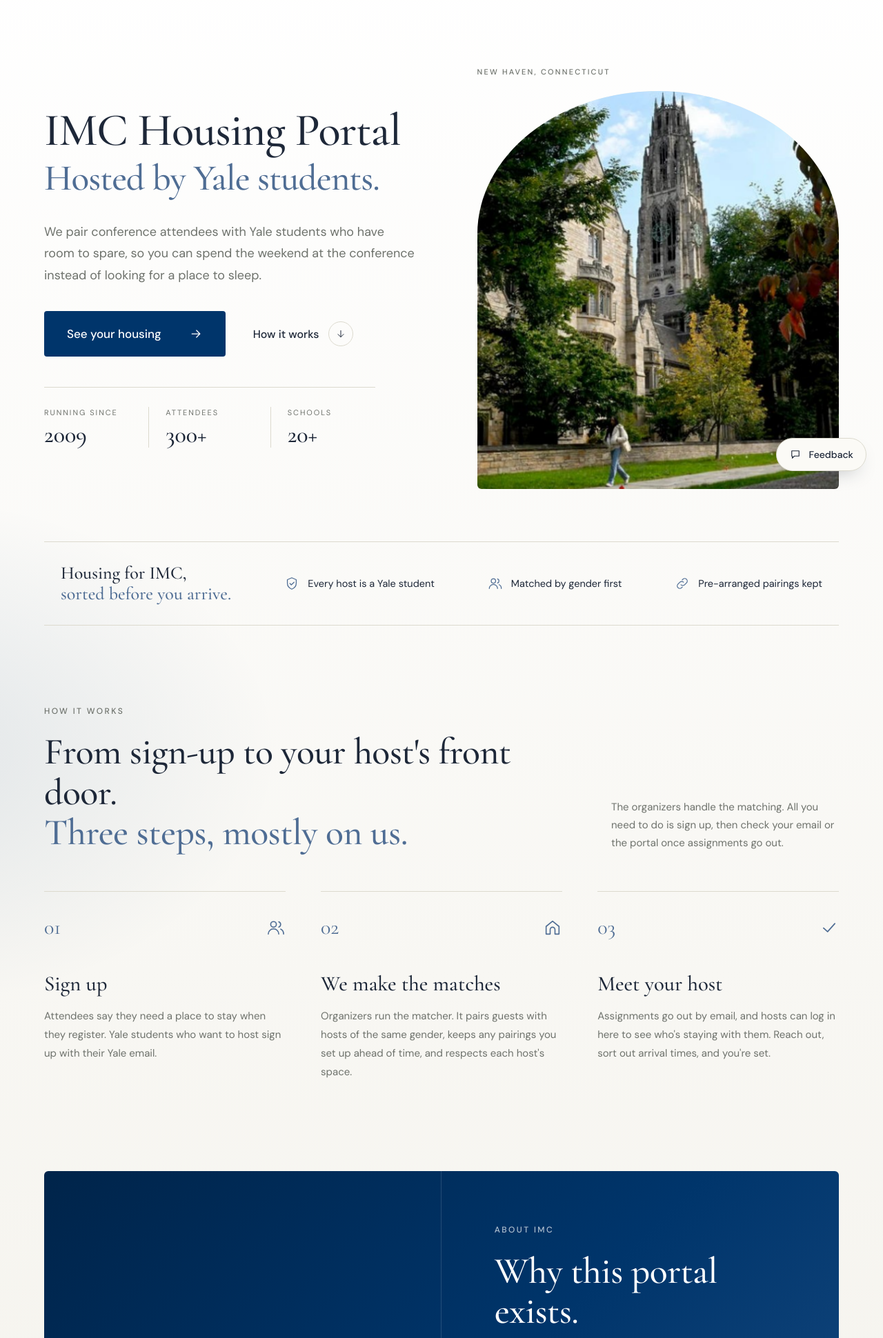
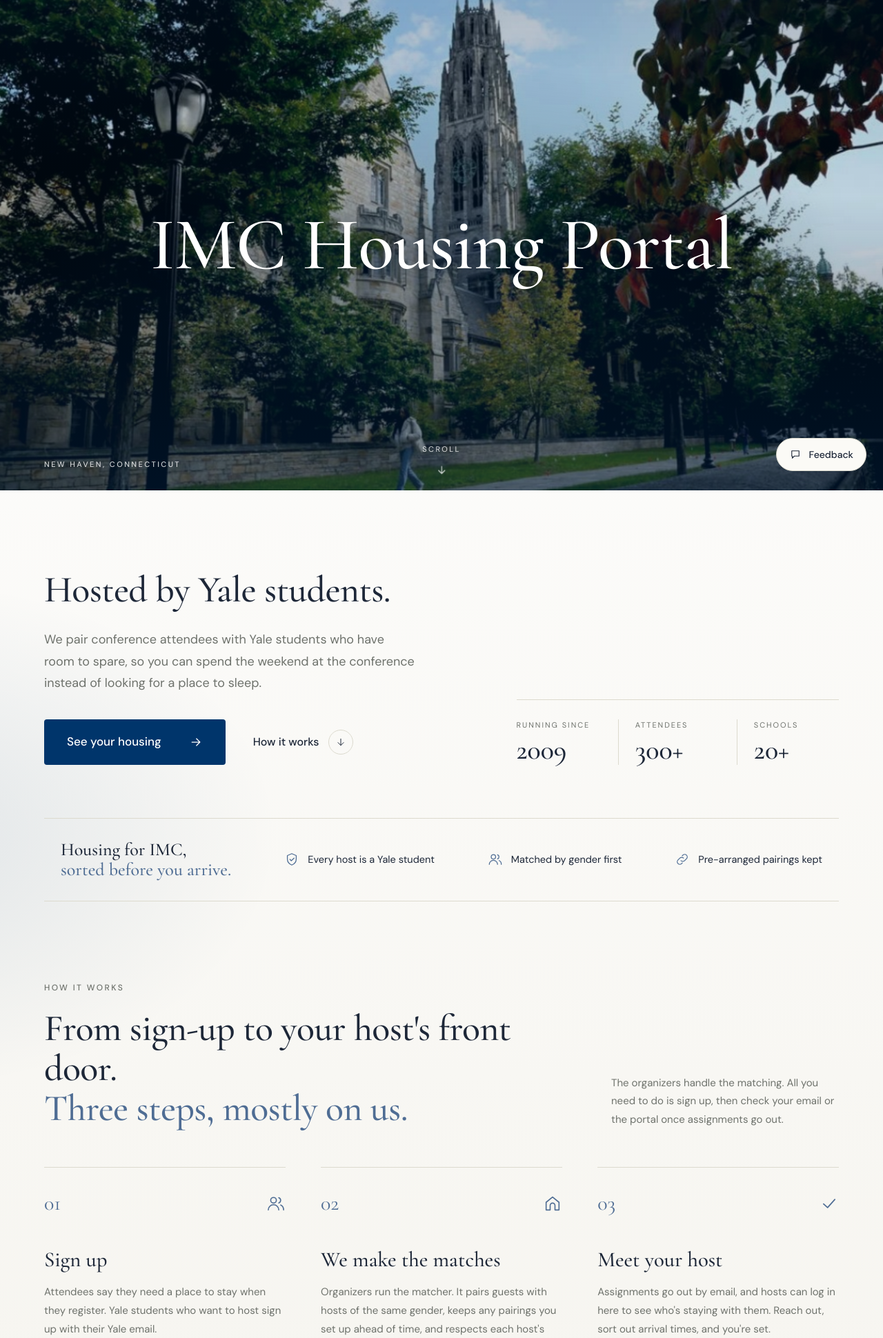
Before and after one commit to bmjyay/digital, a Flask app: page / in a window 1280 px wide. Shown: the part 93-2033 px from the top of the page at 69% size. Run offline with Flask 3, Linux system fonts and the light colour scheme; data that the repository does not hold is empty.

Commit message:
Full-width photo banner, scroll-in text, equal-width wave buttons
- Harkness photo now fills the screen width under the nav, with
  "IMC Housing Portal" centered on it, a navy shade for contrast, a
  scroll cue, and a light parallax as you scroll away
- Everything below fades up into view as it scrolls in (staggered for
  the steps); content stays visible if JS is off or motion is reduced
- Wave, Wave back, Undo and Remove are a fixed 112px wide

```diff
--- a/static/css/portal.css
+++ b/static/css/portal.css
@@ -180,31 +180,69 @@ h1, h2, h3, p { margin: 0; }
 .input:focus { outline: none; border-color: var(--yale); box-shadow: 0 0 0 3px var(--ring); }
 textarea.input { resize: vertical; min-height: 120px; line-height: 1.5; }
 
-/* Hero */
-.hero {
-  display: grid; grid-template-columns: minmax(0, 1.05fr) minmax(0, 1fr);
-  gap: clamp(40px, 6vw, 110px); align-items: center;
-  padding-top: clamp(48px, 8vw, 96px); padding-bottom: clamp(48px, 6vw, 80px);
+/* Banner */
+.banner {
+  position: relative; isolation: isolate; overflow: hidden;
+  height: calc(100svh - 89px); min-height: 520px; max-height: 980px;
+  display: grid; place-items: center; text-align: center; color: #fff;
+  background: var(--yale);
 }
-.hero__copy { display: flex; flex-direction: column; gap: 36px; }
-.hero__actions { display: flex; flex-wrap: wrap; align-items: center; gap: 20px 40px; }
-.hero__facts { display: flex; gap: 0; margin: 8px 0 0; padding-top: 28px; border-top: 1px solid var(--line); max-width: 480px; }
+.banner__img {
+  position: absolute; inset: 0; z-index: -2; width: 100%; height: 100%;
+  object-fit: cover; object-position: 50% 12%;
+  transform: translate3d(0, var(--parallax, 0px), 0) scale(1.06);
+  animation: settle 1.8s cubic-bezier(.2,.7,.2,1) both;
+}
+.banner__shade {
+  position: absolute; inset: 0; z-index: -1;
+  background:
+    linear-gradient(180deg, rgba(0, 36, 74, .30) 0%, rgba(0, 36, 74, .18) 40%, rgba(0, 28, 58, .62) 100%),
+    radial-gradient(60% 50% at 50% 50%, rgba(0, 28, 58, .35), transparent 75%);
+}
+.banner__content { padding: 0 var(--gutter); opacity: var(--title-fade, 1); }
+.banner__title {
+  font-family: var(--serif); font-weight: 500; color: #fff;
+  font-size: clamp(48px, 8.4vw, 128px); line-height: 1; letter-spacing: -0.01em;
+  text-shadow: 0 2px 30px rgba(0, 20, 45, .35);
+  animation: rise-in 1.2s .25s cubic-bezier(.2,.7,.2,1) both;
+}
+.banner__place {
+  position: absolute; left: var(--gutter); bottom: 28px;
+  font-size: 11px; font-weight: 500; letter-spacing: .22em; text-transform: uppercase; color: rgba(255, 255, 255, .8);
+}
+.banner__cue {
+  position: absolute; left: 50%; bottom: 24px; transform: translateX(-50%);
+  display: flex; flex-direction: column; align-items: center; gap: 8px;
+  color: rgba(255, 255, 255, .85); text-decoration: none;
+  font-size: 11px; letter-spacing: .22em; text-transform: uppercase;
+}
+.banner__cue svg { animation: nudge 2s ease-in-out infinite; }
+@keyframes settle { from { opacity: 0; transform: scale(1.14); } }
+@keyframes rise-in { from { opacity: 0; transform: translateY(18px); } }
+@keyframes nudge { 0%, 100% { transform: translateY(0); } 50% { transform: translateY(5px); } }
+
+/* Intro */
+.intro {
+  display: grid; grid-template-columns: minmax(0, 1.3fr) minmax(0, 1fr);
+  gap: clamp(40px, 6vw, 110px); align-items: end;
+  padding-top: clamp(64px, 9vw, 120px); padding-bottom: clamp(48px, 6vw, 80px);
+}
+.intro__copy { display: flex; flex-direction: column; gap: 28px; }
+.intro__copy .h2 { color: var(--ink); }
+.hero__actions { display: flex; flex-wrap: wrap; align-items: center; gap: 20px 40px; margin-top: 8px; }
+.hero__facts { display: flex; gap: 0; margin: 0; padding-top: 28px; border-top: 1px solid var(--line); }
 .hero__facts div { flex: 1; }
 .hero__facts div + div { padding-left: 24px; border-left: 1px solid var(--line); margin-left: 24px; }
 .hero__facts dt { font-size: 11px; letter-spacing: .18em; text-transform: uppercase; color: var(--muted); }
-.hero__facts dd { margin: 4px 0 0; font-family: var(--serif); font-size: 34px; font-weight: 500; color: var(--ink); line-height: 1.1; }
+.hero__facts dd { margin: 4px 0 0; font-family: var(--serif); font-size: 40px; font-weight: 500; color: var(--ink); line-height: 1.1; }
 
-.hero__media { margin: 0; }
-.hero__place { font-size: 11px; font-weight: 500; letter-spacing: .2em; text-transform: uppercase; color: var(--muted); margin-bottom: 18px; }
-.arch {
-  aspect-ratio: 4 / 4.4; border-radius: 50% 50% 6px 6px / 36% 36% 6px 6px;
-  overflow: hidden; background: var(--panel);
+/* Scroll reveal (only when JS is running, so content is never hidden without it) */
+.js [data-reveal] {
+  opacity: 0; transform: translateY(28px);
+  transition: opacity .9s cubic-bezier(.2,.7,.2,1), transform .9s cubic-bezier(.2,.7,.2,1);
+  transition-delay: var(--reveal-delay, 0s);
 }
-.arch img {
-  width: 100%; height: 100%; object-fit: cover; object-position: 54% 50%;
-  transform: scale(1.02); animation: settle 1.6s cubic-bezier(.2,.7,.2,1) both;
-}
-@keyframes settle { from { transform: scale(1.08); opacity: 0; } to { transform: scale(1.02); opacity: 1; } }
+.js [data-reveal].is-visible { opacity: 1; transform: none; }
 
 /* Strip */
 .strip {
@@ -304,7 +342,8 @@ textarea.input { resize: vertical; min-height: 120px; line-height: 1.5; }
 .person__status--requestedYou { background: #e3ebf6; color: var(--yale); }
 .person__status--requested { background: #f2efe6; color: #7a6a3e; }
 .person__btn {
-  padding: 8px 18px; border-radius: 999px; border: 1px solid var(--line); background: #fff;
+  flex: none; width: 112px; text-align: center;
+  padding: 8px 12px; border-radius: 999px; border: 1px solid var(--line); background: #fff;
   font-size: 13px; font-weight: 500; color: var(--ink); cursor: pointer; white-space: nowrap;
   transition: background-color .2s, border-color .2s, color .2s;
 }
@@ -390,9 +429,8 @@ textarea.input { resize: vertical; min-height: 120px; line-height: 1.5; }
   .nav__links { display: none; }
   .nav__account { margin-left: auto; }
   .btn--outline { padding: 12px 18px; gap: 16px; }
-  .hero { grid-template-columns: 1fr; }
-  .hero__media { order: -1; }
-  .arch { aspect-ratio: 4 / 3.6; max-height: 520px; }
+  .intro { grid-template-columns: 1fr; align-items: start; }
+  .banner__place { display: none; }
   .strip { flex-direction: column; align-items: flex-start; gap: 20px; padding: 24px 0; }
   .strip__items { margin: 0; flex-direction: column; gap: 14px; }
   .section__head { flex-direction: column; align-items: flex-start; gap: 20px; }
@@ -409,6 +447,7 @@ textarea.input { resize: vertical; min-height: 120px; line-height: 1.5; }
   .brand__sub { font-size: 8.5px; letter-spacing: .14em; white-space: nowrap; }
   .brand__mark { height: 42px; }
   .nav__inner { gap: 12px; padding-top: 12px; padding-bottom: 12px; }
+  .banner { height: calc(100svh - 67px); min-height: 460px; }
   .user-chip__label { display: none; }
   .login-panel { position: fixed; left: 16px; right: 16px; top: 76px; width: auto; }
   .btn--lg { width: 100%; justify-content: space-between; padding: 18px 22px; }
--- a/static/js/portal.js
+++ b/static/js/portal.js
@@ -450,3 +450,51 @@
   renderFriends();
   fetchCurrentUser();
 })();
+
+/* Scroll reveal + banner parallax */
+(function () {
+  const reduce = window.matchMedia("(prefers-reduced-motion: reduce)").matches;
+  const items = document.querySelectorAll("[data-reveal]");
+
+  // Stagger items that share a parent (e.g. the three steps, the intro lines).
+  const seen = new Map();
+  items.forEach((el) => {
+    const n = seen.get(el.parentElement) || 0;
+    seen.set(el.parentElement, n + 1);
+    if (n) el.style.setProperty("--reveal-delay", `${Math.min(n, 4) * 0.12}s`);
+  });
+
+  if (reduce || !("IntersectionObserver" in window)) {
+    items.forEach((el) => el.classList.add("is-visible"));
+  } else {
+    const io = new IntersectionObserver(
+      (entries) => {
+        entries.forEach((e) => {
+          if (!e.isIntersecting) return;
+          e.target.classList.add("is-visible");
+          io.unobserve(e.target);
+        });
+      },
+      { rootMargin: "0px 0px -10% 0px", threshold: 0.12 }
+    );
+    items.forEach((el) => io.observe(el));
+  }
+
+  const banner = document.querySelector(".banner");
+  if (!banner || reduce) return;
+  let ticking = false;
+  function update() {
+    ticking = false;
+    const h = banner.offsetHeight || 1;
+    const y = Math.min(window.scrollY, h);
+    banner.style.setProperty("--parallax", `${y * 0.3}px`);
+    banner.style.setProperty("--title-fade", String(Math.max(0, 1 - (y / h) * 1.4)));
+  }
+  window.addEventListener("scroll", () => {
+    if (!ticking) {
+      ticking = true;
+      requestAnimationFrame(update);
+    }
+  }, { passive: true });
+  update();
+})();
--- a/templates/portal.html
+++ b/templates/portal.html
@@ -5,6 +5,7 @@
   <meta name="viewport" content="width=device-width, initial-scale=1" />
   <title>IMC Housing Portal</title>
   <meta name="description" content="Housing for Ivy Muslim Conference attendees, hosted by Yale students." />
+  <script>document.documentElement.classList.add("js")</script>
   <link rel="preconnect" href="https://fonts.googleapis.com">
   <link rel="preconnect" href="https://fonts.gstatic.com" crossorigin>
   <link href="https://fonts.googleapis.com/css2?family=Cormorant+Garamond:wght@400;500;600&family=DM+Sans:opsz,wght@9..40,400;9..40,500;9..40,600&display=swap" rel="stylesheet">
@@ -75,20 +76,31 @@
   </header>
 
   <main>
-    <!-- Hero -->
-    <section class="hero wrap" id="top">
-      <div class="hero__copy">
-        <h1 class="display">
-          IMC Housing Portal
-          <span class="display__muted">Hosted by Yale students.</span>
-        </h1>
+    <!-- Banner -->
+    <section class="banner" id="top" aria-labelledby="page-title">
+      <img class="banner__img" src="{{ url_for('static', filename='images/harkness.jpg') }}"
+           alt="Harkness Tower rising above Yale's stone buildings on an autumn afternoon"
+           width="1088" height="594" fetchpriority="high" />
+      <div class="banner__shade" aria-hidden="true"></div>
+      <div class="banner__content">
+        <h1 class="banner__title" id="page-title">IMC Housing Portal</h1>
+      </div>
+      <p class="banner__place">New Haven, Connecticut</p>
+      <a class="banner__cue" href="#intro" aria-label="Scroll to learn more">
+        <span>Scroll</span>
+        <svg width="18" height="18" aria-hidden="true"><use href="#i-down"/></svg>
+      </a>
+    </section>
 
-        <p class="lede">
+    <!-- Intro -->
+    <section class="intro wrap" id="intro">
+      <div class="intro__copy">
+        <h2 class="h2" data-reveal>Hosted by Yale students.</h2>
+        <p class="lede" data-reveal>
           We pair conference attendees with Yale students who have room to spare,
           so you can spend the weekend at the conference instead of looking for a place to sleep.
         </p>
-
-        <div class="hero__actions">
+        <div class="hero__actions" data-reveal>
           <button class="btn btn--primary btn--lg" type="button" id="hero-login-cta">
             See your housing
             <svg width="20" height="20" aria-hidden="true"><use href="#i-arrow"/></svg>
@@ -98,27 +110,18 @@
             <span class="link-circle__icon"><svg width="16" height="16" aria-hidden="true"><use href="#i-down"/></svg></span>
           </a>
         </div>
-
-        <dl class="hero__facts">
-          <div><dt>Running since</dt><dd>2009</dd></div>
-          <div><dt>Attendees</dt><dd>300+</dd></div>
-          <div><dt>Schools</dt><dd>20+</dd></div>
-        </dl>
       </div>
 
-      <figure class="hero__media">
-        <figcaption class="hero__place">New Haven, Connecticut</figcaption>
-        <div class="arch">
-          <img src="{{ url_for('static', filename='images/harkness.jpg') }}"
-               alt="Harkness Tower rising above Yale's stone buildings on an autumn afternoon"
-               width="1088" height="594" fetchpriority="high" />
-        </div>
-      </figure>
+      <dl class="hero__facts" data-reveal>
+        <div><dt>Running since</dt><dd>2009</dd></div>
+        <div><dt>Attendees</dt><dd>300+</dd></div>
+        <div><dt>Schools</dt><dd>20+</dd></div>
+      </dl>
     </section>
 
     <!-- Promise strip -->
     <section class="wrap" aria-label="What to expect">
-      <div class="strip">
+      <div class="strip" data-reveal>
         <p class="strip__title">Housing for IMC,<br><span class="muted-serif">sorted before you arrive.</span></p>
         <ul class="strip__items">
           <li><svg width="22" height="22" aria-hidden="true"><use href="#i-shield"/></svg>Every host is a Yale student</li>
@@ -130,7 +133,7 @@
 
     <!-- How it works -->
     <section class="wrap section" id="how-it-works">
-      <div class="section__head">
+      <div class="section__head" data-reveal>
         <div>
           <p class="eyebrow">How it works</p>
           <h2 class="h2">From sign-up to your host's front door.
@@ -144,17 +147,17 @@
       </div>
 
       <ol class="steps">
-        <li class="step">
+        <li class="step" data-reveal>
           <div class="step__top"><span class="step__num">01</span><svg width="28" height="28" aria-hidden="true"><use href="#i-people"/></svg></div>
           <h3 class="h3">Sign up</h3>
           <p>Attendees say they need a place to stay when they register. Yale students who want to host sign up with their Yale email.</p>
         </li>
-        <li class="step">
+        <li class="step" data-reveal>
           <div class="step__top"><span class="step__num">02</span><svg width="28" height="28" aria-hidden="true"><use href="#i-home"/></svg></div>
           <h3 class="h3">We make the matches</h3>
           <p>Organizers run the matcher. It pairs guests with hosts of the same gender, keeps any pairings you set up ahead of time, and respects each host's space.</p>
         </li>
-        <li class="step">
+        <li class="step" data-reveal>
           <div class="step__top"><span class="step__num">03</span><svg width="28" height="28" aria-hidden="true"><use href="#i-check"/></svg></div>
           <h3 class="h3">Meet your host</h3>
           <p>Assignments go out by email, and hosts can log in here to see who's staying with them. Reach out, sort out arrival times, and you're set.</p>
@@ -164,7 +167,7 @@
 
     <!-- About -->
     <section class="wrap" id="about">
-      <div class="about">
+      <div class="about" data-reveal>
         <div class="about__art" aria-hidden="true">
           <div class="arches">
             <span></span><span></span>
@@ -201,14 +204,14 @@
 
     <!-- Signed-in area -->
     <section class="wrap section" id="results">
-      <div class="section__head section__head--tight">
+      <div class="section__head section__head--tight" data-reveal>
         <div>
           <p class="eyebrow">Your portal</p>
           <h2 class="h2">Your housing.</h2>
         </div>
       </div>
 
-      <div id="result-empty" class="portal-empty">
+      <div id="result-empty" class="portal-empty" data-reveal>
         <p>Log in with your Yale email to see who's staying with you and connect with other hosts.</p>
         <button class="btn btn--primary" type="button" data-open-login>
           Log in
@@ -240,7 +243,7 @@
 
     <!-- FAQ -->
     <section class="wrap section faq" id="faq">
-      <div class="faq__intro">
+      <div class="faq__intro" data-reveal>
         <p class="eyebrow">FAQs</p>
         <h2 class="h2">Good questions.</h2>
         <p class="muted">The things people ask us most often.</p>
@@ -250,7 +253,7 @@
         </button>
       </div>
 
-      <div class="faq__list">
+      <div class="faq__list" data-reveal>
         <details class="qa" open>
           <summary>Who is the portal for?<svg width="22" height="22" aria-hidden="true"><use href="#i-plus"/></svg></summary>
           <p>IMC attendees who need somewhere to stay, and Yale students who are hosting them. Organizers use the admin side to run the matching.</p>
```
